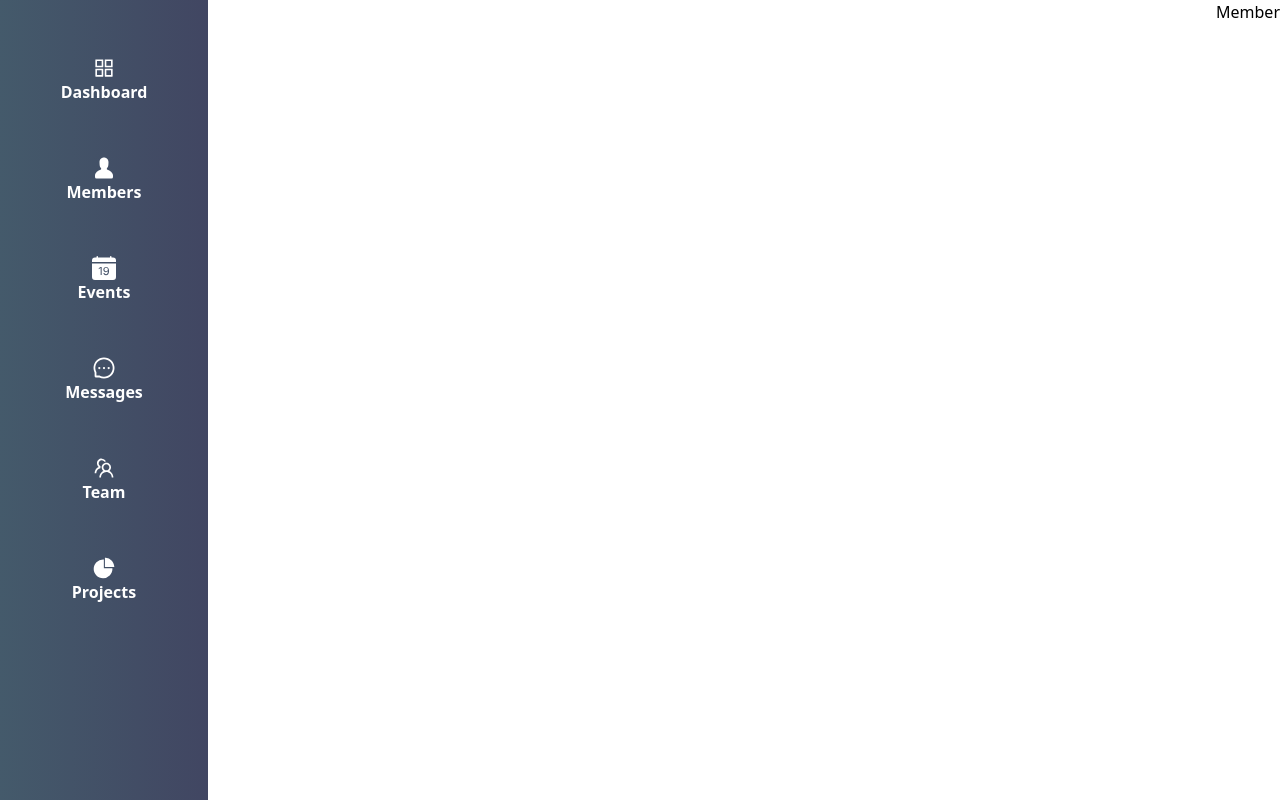
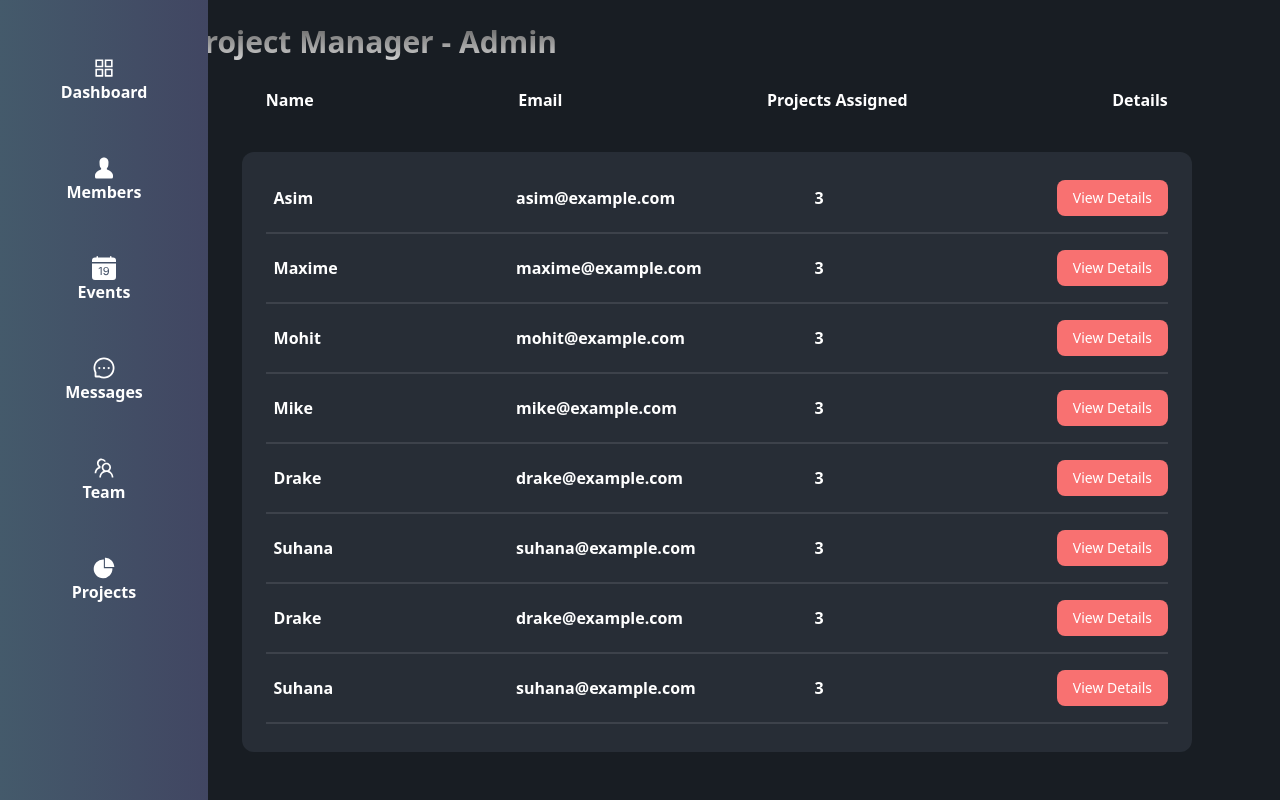
Before and after one commit to mtalhazulf/hrms, a React (Vite) app: page /member in a window 1280 px wide. Built offline with nearby package versions, Linux system fonts and the light colour scheme.

Commit message:
Added member page

```diff
--- a/src/Auth/Signup.jsx
+++ /dev/null
@@ -1,166 +0,0 @@
-import React from "react";
-import { FcGoogle } from "react-icons/fc";
-import { useState } from "react";
-import { AiOutlineEye, AiOutlineEyeInvisible } from "react-icons/ai";
-
-const Signup = () => {
-  const [email, setEmail] = useState("");
-  const [password, setPassword] = useState("");
-  const [username, setUserName] = useState("");
-    const [contact, setContact] = useState("");
-  const [showPassword, setShowPassword] = useState(false);
-  const [loading, setIsLoading] = useState(false);
-  const validateEmail = (email) => {
-    const regex = /^[A-Z0-9._%+-]+@[A-Z0-9.-]+\.[A-Z]{2,}$/i;
-    return regex.test(email);
-  };
-
-  const handleSignUp = async (e) => {
-    e.preventDefault();
-
-    if (!validateEmail(email)) {
-      alert('Please enter a valid email.');
-      return;
-    }
-    if (password.length < 8) {
-      alert('Password must be at least 8 characters long.');
-      return;
-    }
-
-    try {
-      setIsLoading(true);
-      const { user, error } = await supabase.auth.signUp({ email, password });
-      if (error) {
-        alert('Sign up failed. Please check your credentials and try again.');
-      } else {
-        alert('Sign up successful!');
-
-
-      }
-    } catch (error) {
-      console.log('Error:', error.message);
-    } finally {
-      setIsLoading(false);
-    }
-
-    setIsLoading(true);
-
-    setTimeout(() => {
-      setIsLoading(false);
-
-    }, 2000);
-
-
-  };
-
-  return (
-    <div className="flex flex-col items-center justify-center bg-[#13111A] w-full min-h-screen ">
-      <div className="flex flex-col items-center justify-center gap-4 bg-indigo-950 rounded-[28px] lg:w-[27%] md:w-[70%] w-[90%] h-[670px] relative">
-        <div className="flex flex-col absolute top-2 right-2 p-4">
-          <p className="text-white text-[13px] font-normal ">
-            Have an Account ?
-          </p>
-          <p
-            onClick={() => (window.location.href = "/login")}
-            className="text-red-400 text-[13px] font-normal cursor-pointer"
-          >
-            Sign in
-          </p>
-        </div>
-        <p className="text-white text-5xl font-bold absolute left-2 top-10 p-8">
-          Sign Up
-        </p>
-
-        <div className="flex flex-col w-full items-center justify-center mt-20">
-          <div className="w-[298px] h-[55px] flex items-center justify-center bg-gray-800 rounded-[9px] gap-6 mt-6">
-            <FcGoogle className=" text-2xl" />
-            <p className="text-white">Sign up with Google</p>
-          </div>
-
-          <div className="flex flex-col items-start p-4 w-[90%] gap-4">
-            <p className="text-white lg:text-lg text-sm">
-              Enter your email address
-            </p>
-            <input
-              type="email"
-              id="email"
-              value={email}
-              onChange={(e) => setEmail(e.target.value)}
-              placeholder="Username or Email Address"
-              required
-              className="w-full py-3 px-4 bg-indigo-900 rounded-[9px] focus:outline-none text-zinc-500"
-            ></input>
-
-            <div className="flex items-center justify-between gap-2 w-full">
-
-                <div className="flex flex-col items-start">
-              <p className="text-white lg:text-lg text-sm">
-                Username
-              </p>
-              <input
-                type="text"
-                id="username"
-                value={username}
-                onChange={(e) => setUserName(e.target.value)}
-                placeholder="Username"
-                required
-                className="w-full py-3 px-4 bg-indigo-900 rounded-[9px] focus:outline-none text-zinc-500"
-              ></input>
-              </div>
-
-              <div className="flex flex-col items-start">
-              <p className="text-white lg:text-lg text-sm">
-                Contact Number
-              </p>
-              <input
-                type="tel"
-                id="contact"
-                value={contact}
-                onChange={(e) => setContact(e.target.value)}
-                placeholder="Contact"
-                required
-                className="w-full py-3 px-4 bg-indigo-900 rounded-[9px] focus:outline-none text-zinc-500"
-              ></input>
-              </div>
-            </div>
-
-            <p className="text-white lg:text-lg text-sm">Enter your Password</p>
-            <div className="flex justify-between w-full py-3 bg-indigo-900 rounded-[9px]">
-              <input
-                type={showPassword ? "text" : "password"}
-                className="bg-transparent focus:outline-none text-zinc-500 focus:bg-transparent w-full outline-none px-4"
-                placeholder="Password"
-                value={password}
-                onChange={(e) => setPassword(e.target.value)}
-                required
-              />
-
-              <div className=" pr-4 ">
-                {showPassword ? (
-                  <AiOutlineEyeInvisible
-                    className="w-6 h-6 text-zinc-500 cursor-pointer"
-                    onClick={() => setShowPassword(!showPassword)}
-                  />
-                ) : (
-                  <AiOutlineEye
-                    className="w-6 h-6 text-zinc-500 cursor-pointer "
-                    onClick={() => setShowPassword(!showPassword)}
-                  />
-                )}
-              </div>
-            </div>
-          </div>
-          <button
-            onClick={handleSignUp}
-            className="bg-red-400 rounded-[9px] text-white mt-2 p-4 w-[28%] hover:font-bold hover:bg-red-800"
-          >
-            {" "}
-            Signup
-          </button>
-        </div>
-      </div>
-    </div>
-  );
-};
-
-export default Signup;
--- a/src/Incomplete/Projects.jsx
+++ b/src/Incomplete/Projects.jsx
@@ -1,6 +1,5 @@
 import React from "react";
 import Heading from "../Components/Shared/Heading";
-import Siderbar from "../Components/Shared/Sidebar";
 import Table from "./Table";
 
 
--- /dev/null
+++ b/src/Member/Table.jsx
@@ -0,0 +1,89 @@
+import React from "react";
+const Table = () => {
+  const heading = ["Name", "Email", "Projects Assigned", "Details"];
+
+  const data = [
+    {
+      name: "Asim",
+      email: "asim@example.com",
+      projectsAssigned: 3,
+    },
+    {
+      name: "Maxime",
+      email: "maxime@example.com",
+      projectsAssigned: 3,
+    },
+    {
+      name: "Mohit",
+      email: "mohit@example.com",
+      projectsAssigned: 3,
+    },
+    {
+      name: "Mike",
+      email: "mike@example.com",
+      projectsAssigned: 3,
+    },
+    {
+      name: "Drake",
+      email: "drake@example.com",
+      projectsAssigned: 3,
+    },
+    {
+      name: "Suhana",
+      email: "suhana@example.com",
+      projectsAssigned: 3,
+    },
+    {
+      name: "Drake",
+      email: "drake@example.com",
+      projectsAssigned: 3,
+    },
+    {
+      name: "Suhana",
+      email: "suhana@example.com",
+      projectsAssigned: 3,
+    },
+
+  ];
+
+  return (
+    <>
+      <div className="flex flex-row items-center justify-between lg:w-[902px] md:w-[700px] w-[400px] h-10  ">
+        {heading.map((item, index) => (
+          <p key={index} className="text-white text-md font-bold">
+            {item}
+          </p>
+        ))}
+      </div>
+
+      <div className="flex flex-col items-center justify-center lg:w-[950px] md:w-[700px] w-[400px] h-[600px] bg-[#323A4494] rounded-xl overflow-y-auto ">
+        <div className="flex md:flex-col flex-wrap items-start justify-start md:w-[95%] w-full gap-4">
+          {data.map((item, index) => (
+            <>
+              <div
+                key={index}
+                className="flex md:flex-row flex-col justify-between items-center w-full"
+              >
+                <p className="text-white text-md font-bold w-16 md:ml-2">
+                  {item.name}
+                </p>
+                <p className="text-white text-md font-semibold w-20 ">
+                  {item.email}
+                </p>
+                <p className="text-white text-md font-bold md:ml-10 w-16">
+                  {item.projectsAssigned}
+                </p>
+                <button className="bg-red-400 rounded-lg p-2 px-4 text-white text-sm ">
+                  View Details
+                </button>
+              </div>
+              <div className="w-full h-[0px] border border-white border-opacity-10"></div>
+            </>
+          ))}
+        </div>
+      </div>
+    </>
+  );
+};
+
+export default Table;
--- a/src/Member/index.jsx
+++ b/src/Member/index.jsx
@@ -1,10 +1,12 @@
-
+import Heading from "../Components/Shared/Heading";
+import Table from "./Table";
 const Member = () => {
-    return (
-        <div>
-            <h1>Member</h1>
-        </div>
-    );
+  return (
+    <div className="flex flex-col lg:w-[88%] w-full min-h-screen items-center justify-center space-y-8 bg-[#181D23] relative overflow-y-auto">
+      <Heading />
+      <Table />
+    </div>
+  );
 };
 
 export default Member;
--- a/src/Teams/Teams.jsx
+++ b/src/Teams/Teams.jsx
@@ -1,5 +1,4 @@
 import React from "react";
-import Sidebar from "../Components/Shared/Sidebar";
 import Template from "./Template";
 
 const Teams = () => {
```
